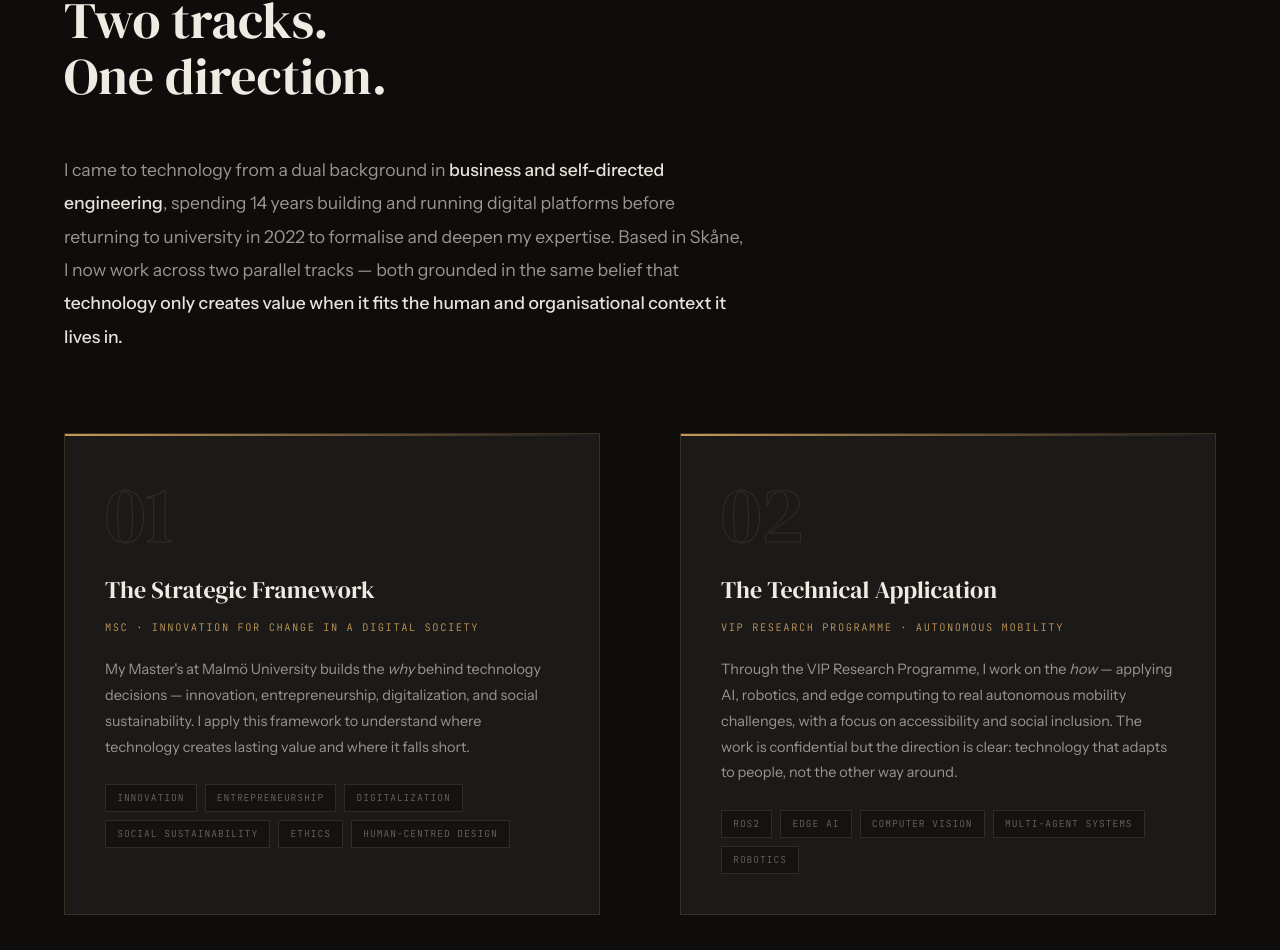
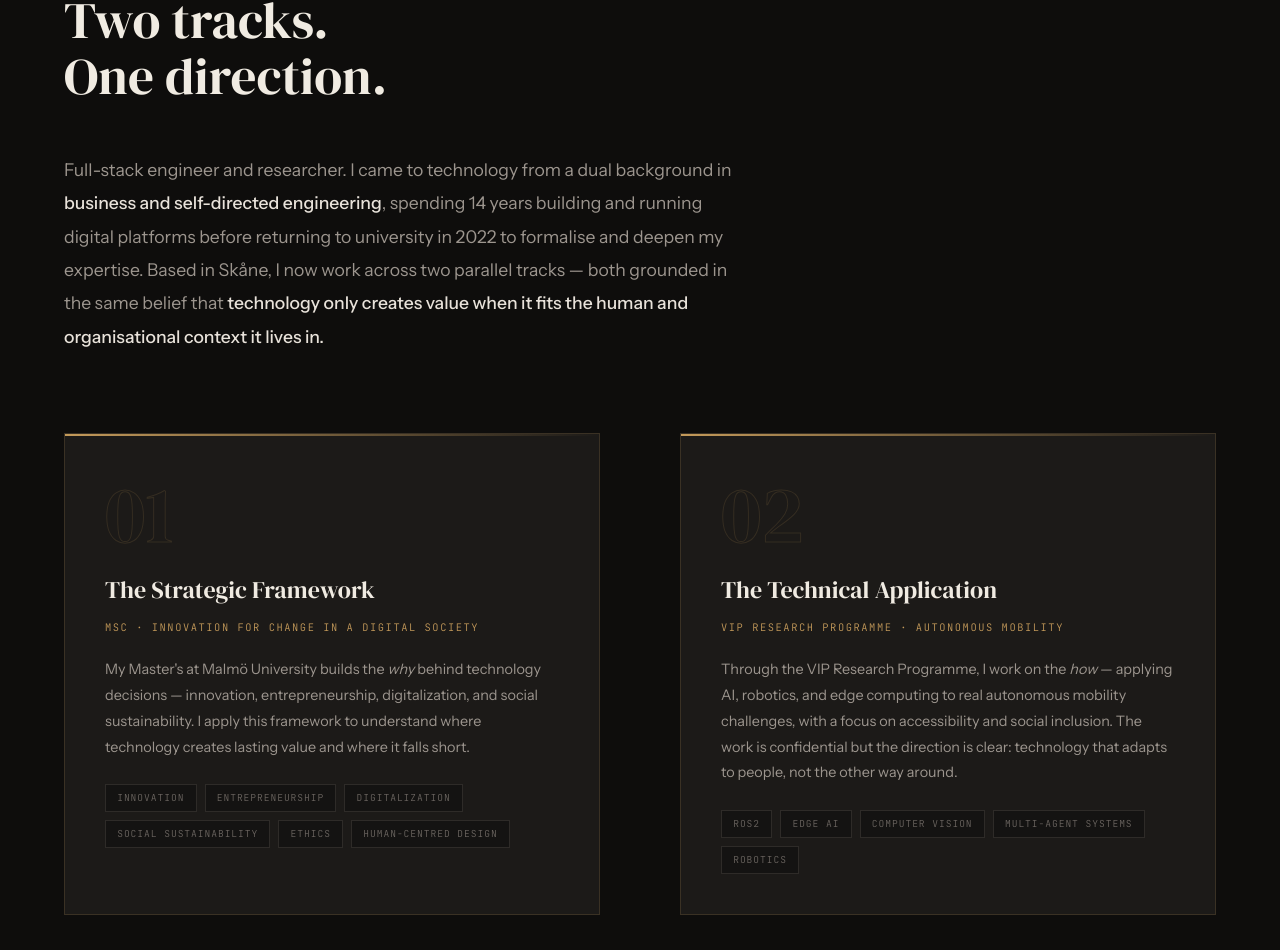
Before and after one commit to sams258/SamFolio-Portfolio-Website, a Next.js app: page / in a window 1280 px wide. Shown: the part 1042-1992 px from the top of the page. Built offline with nearby package versions, Linux system fonts and the light colour scheme.

Commit message:
update about section

```diff
--- a/src/app/components/About.tsx
+++ b/src/app/components/About.tsx
@@ -27,7 +27,7 @@ export default function About() {
       <div className={styles.grid}>
         <div className={styles.intro}>
           <p>
-            I came to technology from a dual background in{" "}
+            Full-stack engineer and researcher. I came to technology from a dual background in{" "}
             <strong>business and self-directed engineering</strong>, spending 14
             years building and running digital platforms before returning to
             university in 2022 to formalise and deepen my expertise. Based in
```
